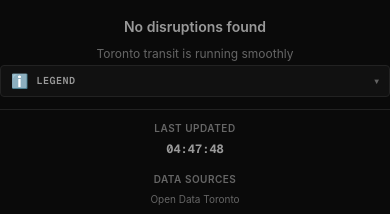
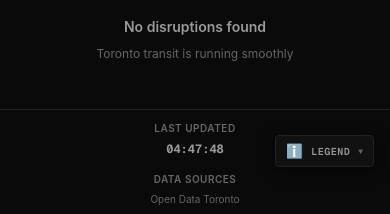
Before and after one commit to monuit/to-downtime, a React (Vite) app: page / in a window 390 px wide. Shown: the part 627-841 px from the top of the page. Built offline with nearby package versions, Linux system fonts and the light colour scheme; no server answers.

Commit message:
Update Legend styles

```diff
--- a/src/components/Legend.css
+++ b/src/components/Legend.css
@@ -1,15 +1,20 @@
 .legend-container {
+  position: fixed;
+  bottom: 60px;
+  right: 16px;
   width: 100%;
-  max-width: 600px;
-  margin-bottom: 12px;
+  max-width: 400px;
   font-family: 'Geist Mono', monospace;
+  z-index: 1000;
+  pointer-events: none;
 }
 
 .legend-toggle {
   display: flex;
   align-items: center;
   gap: 8px;
-  width: 100%;
+  width: fit-content;
+  margin-left: auto;
   background: #111;
   border: 1px solid #222;
   border-radius: 4px;
@@ -20,12 +25,15 @@
   font-family: 'Geist Mono', monospace;
   font-size: 11px;
   font-weight: 600;
+  pointer-events: auto;
+  box-shadow: 0 4px 12px rgba(0, 0, 0, 0.5);
 }
 
 .legend-toggle:hover {
   background: #1a1a1a;
   border-color: #333;
   color: #bbb;
+  box-shadow: 0 6px 16px rgba(0, 0, 0, 0.6);
 }
 
 .legend-icon {
@@ -52,11 +60,14 @@
 .legend-content {
   background: #111;
   border: 1px solid #222;
-  border-top: none;
-  border-radius: 0 0 4px 4px;
+  border-radius: 4px;
   padding: 12px;
-  margin-top: -1px;
+  margin-top: 8px;
   animation: slideDown 0.2s ease;
+  pointer-events: auto;
+  box-shadow: 0 8px 24px rgba(0, 0, 0, 0.7);
+  max-height: 70vh;
+  overflow-y: auto;
 }
 
 @keyframes slideDown {
@@ -163,7 +174,10 @@
 
 @media (max-width: 768px) {
   .legend-container {
-    max-width: 100%;
+    max-width: calc(100% - 32px);
+    bottom: 50px;
+    right: 16px;
+    left: 16px;
   }
 
   .legend-toggle {
@@ -173,6 +187,7 @@
 
   .legend-content {
     padding: 10px;
+    max-height: 60vh;
   }
 
   .legend-item {
```
